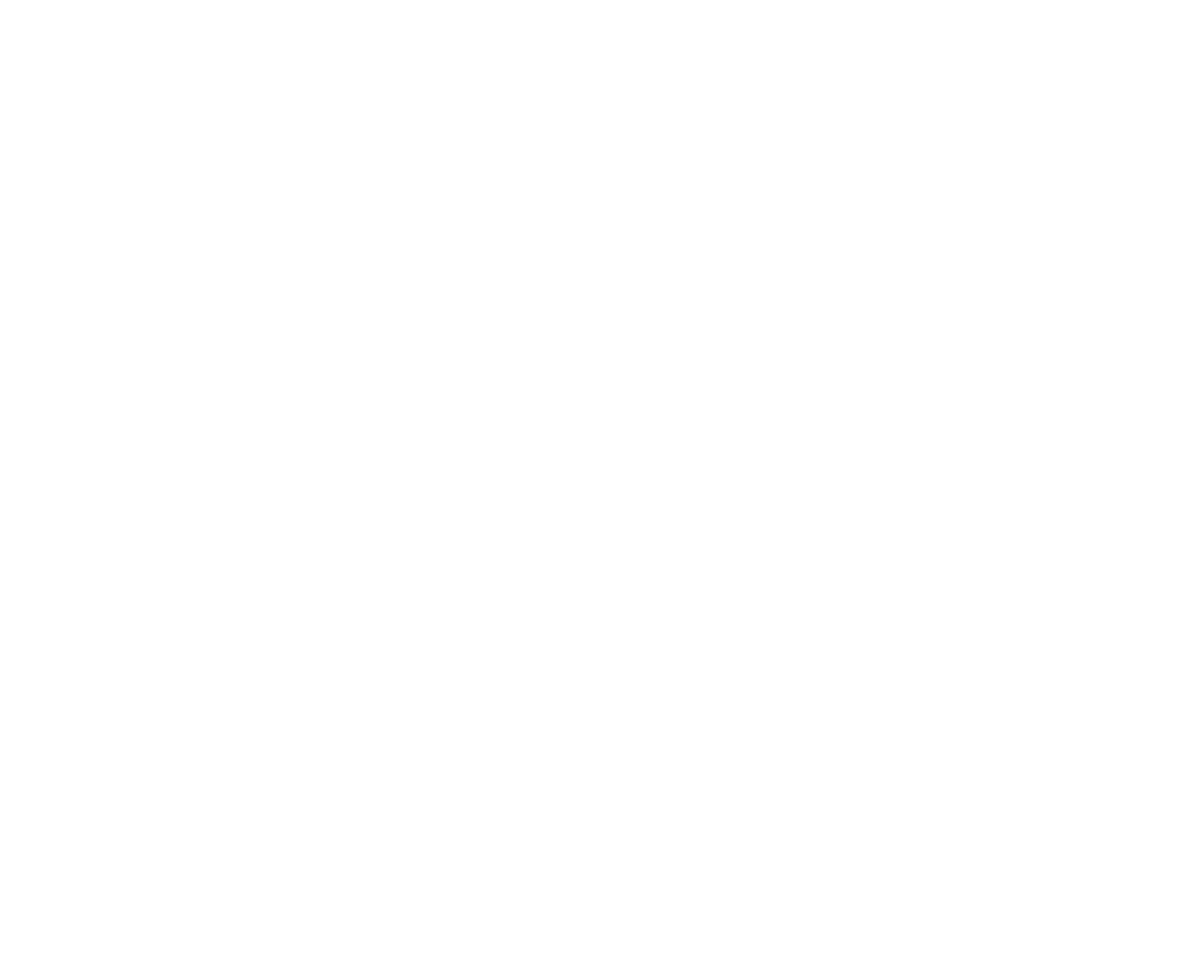
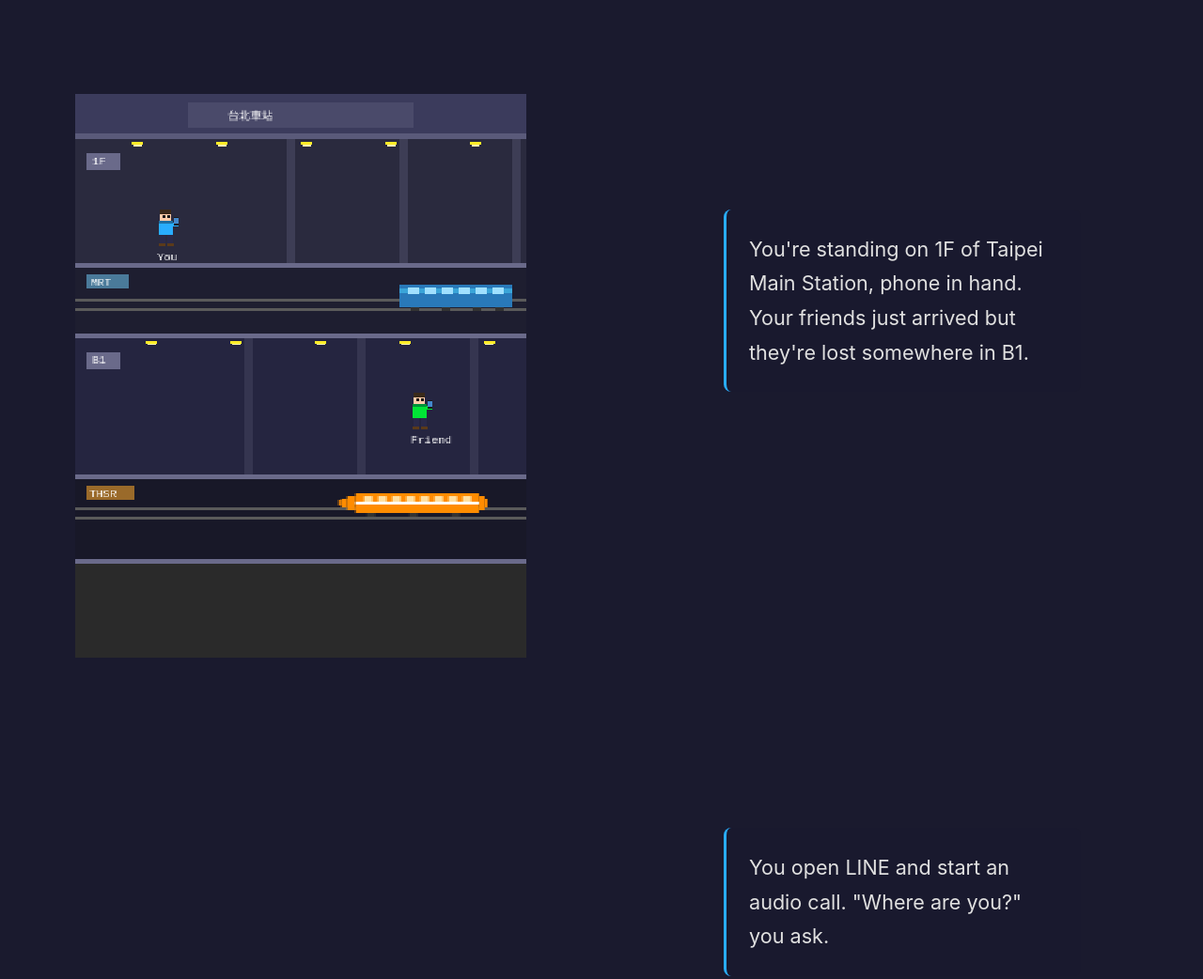
Before and after one commit to crcolab/netOutageExplained, a website built with Vite: page index.html in a window 1280 px wide. Shown: the top 1042 px of the page at 94% size. Before the commit the page ends 800 px from the top, so only its background shows below. Built offline with nearby package versions, Linux system fonts and the light colour scheme.

Commit message:
Add interactive scroll section and animation for Taipei Main Station

```diff
--- a/index.html
+++ b/index.html
@@ -7,7 +7,33 @@
     <title>When the Internet Goes Dark — Network Outages Explained</title>
   </head>
   <body>
-    <div id="app"></div>
+    <div id="app">
+      <section class="scroll-section" id="naive-model">
+        <div class="scroll-graphic">
+          <canvas id="station-canvas"></canvas>
+        </div>
+        <div class="scroll-steps">
+          <div class="step" data-step="0">
+            <p>You're standing on 1F of Taipei Main Station, phone in hand. Your friends just arrived but they're lost somewhere in B1.</p>
+          </div>
+          <div class="step" data-step="1">
+            <p>You open LINE and start an audio call. "Where are you?" you ask.</p>
+          </div>
+          <div class="step" data-step="2">
+            <p>Your voice becomes tiny packets of data leaving your phone...</p>
+          </div>
+          <div class="step" data-step="3">
+            <p>The packets float through the station, traveling from 1F down to B1...</p>
+          </div>
+          <div class="step" data-step="4">
+            <p>"I'm near the Breeze food court!" your friend replies. The packets made it.</p>
+          </div>
+          <div class="step" data-step="5">
+            <p>Simple, right? Your voice just floated through the air to their phone. ...except that's NOT how it works at all.</p>
+          </div>
+        </div>
+      </section>
+    </div>
     <script type="module" src="/src/main.ts"></script>
   </body>
 </html>
--- /dev/null
+++ b/src/animations/taipeiStation.ts
@@ -0,0 +1,368 @@
+// ── Utilities ──
+
+function clamp(v: number, min: number, max: number): number {
+  return v < min ? min : v > max ? max : v;
+}
+
+function lerp(a: number, b: number, t: number): number {
+  return a + (b - a) * t;
+}
+
+function mapRange(v: number, inMin: number, inMax: number, outMin: number, outMax: number): number {
+  const t = clamp((v - inMin) / (inMax - inMin), 0, 1);
+  return lerp(outMin, outMax, t);
+}
+
+interface Point { x: number; y: number }
+
+function interpolatePath(path: Point[], t: number): Point {
+  if (t <= 0) return path[0];
+  if (t >= 1) return path[path.length - 1];
+  const total = path.length - 1;
+  const segment = t * total;
+  const i = Math.floor(segment);
+  const frac = segment - i;
+  return {
+    x: lerp(path[i].x, path[i + 1].x, frac),
+    y: lerp(path[i].y, path[i + 1].y, frac),
+  };
+}
+
+// ── Constants ──
+
+const W = 320;
+const H = 400;
+
+const PACKET_COLORS = ['#ff004d', '#29adff', '#00e436', '#ffec27', '#ff77a8'];
+const NUM_PACKETS = 5;
+const PACKET_SPREAD = 0.07;
+
+const PACKET_PATH: Point[] = [
+  { x: 68, y: 88 },   // Your phone
+  { x: 68, y: 55 },   // float up
+  { x: 120, y: 38 },  // toward ceiling
+  { x: 200, y: 38 },  // across ceiling
+  { x: 248, y: 55 },  // descend
+  { x: 248, y: 130 }, // through MRT area
+  { x: 248, y: 180 }, // through floor
+  { x: 248, y: 218 }, // Friend's phone
+];
+
+// ── Scene Class ──
+
+export class TaipeiStationScene {
+  private ctx: CanvasRenderingContext2D;
+
+  constructor(canvas: HTMLCanvasElement) {
+    this.ctx = canvas.getContext('2d')!;
+    canvas.width = W;
+    canvas.height = H;
+    this.ctx.imageSmoothingEnabled = false;
+  }
+
+  resize() {
+    // Internal resolution stays fixed; CSS handles display size
+    this.ctx.imageSmoothingEnabled = false;
+  }
+
+  render(progress: number, timestamp?: number) {
+    const ctx = this.ctx;
+    ctx.clearRect(0, 0, W, H);
+
+    this.drawBuilding(ctx);
+    this.drawTrains(ctx, timestamp ?? Date.now());
+    this.drawCharacter(ctx, 60, 82, 'You', { body: '#29adff', dark: '#1d6fa5' });
+    this.drawCharacter(ctx, 240, 212, 'Friend', { body: '#00e436', dark: '#00913a' });
+    this.drawPhoneGlow(ctx, progress);
+    this.drawPackets(ctx, progress);
+
+    if (progress > 0.85) {
+      this.drawDimOverlay(ctx, mapRange(progress, 0.85, 1, 0, 0.45));
+    }
+  }
+
+  // ── Building ──
+
+  private drawBuilding(ctx: CanvasRenderingContext2D) {
+    // Sky
+    ctx.fillStyle = '#3b3b5c';
+    ctx.fillRect(0, 0, W, 30);
+
+    // Roof line
+    ctx.fillStyle = '#5a5a7a';
+    ctx.fillRect(0, 28, W, 4);
+
+    // Station sign background
+    ctx.fillStyle = '#4a4a6a';
+    ctx.fillRect(80, 6, 160, 18);
+    ctx.fillStyle = '#ffffff';
+    this.drawText(ctx, '台北車站', 108, 12);
+
+    // 1F area
+    ctx.fillStyle = '#2a2a3e';
+    ctx.fillRect(0, 32, W, 88);
+
+    // 1F label
+    ctx.fillStyle = '#6a6a8a';
+    ctx.fillRect(8, 42, 24, 12);
+    ctx.fillStyle = '#ffffff';
+    this.drawText(ctx, '1F', 12, 44);
+
+    // Ceiling lights on 1F
+    for (let lx = 40; lx < W; lx += 60) {
+      ctx.fillStyle = '#ffec27';
+      ctx.fillRect(lx, 34, 8, 2);
+      ctx.fillStyle = '#fff8b0';
+      ctx.fillRect(lx + 1, 36, 6, 1);
+    }
+
+    // Pillars on 1F
+    for (let px = 150; px < W; px += 80) {
+      ctx.fillStyle = '#3d3d55';
+      ctx.fillRect(px, 32, 6, 88);
+    }
+
+    // Floor divider 1F → MRT tracks
+    ctx.fillStyle = '#6a6a8a';
+    ctx.fillRect(0, 120, W, 3);
+
+    // MRT track area
+    ctx.fillStyle = '#1e1e30';
+    ctx.fillRect(0, 123, W, 47);
+
+    // Rails
+    ctx.fillStyle = '#5a5a5a';
+    ctx.fillRect(0, 145, W, 2);
+    ctx.fillRect(0, 152, W, 2);
+
+    // MRT label
+    ctx.fillStyle = '#4a7a9a';
+    ctx.fillRect(8, 128, 30, 10);
+    ctx.fillStyle = '#ffffff';
+    this.drawText(ctx, 'MRT', 11, 130);
+
+    // Floor divider MRT → B1
+    ctx.fillStyle = '#6a6a8a';
+    ctx.fillRect(0, 170, W, 3);
+
+    // B1 area
+    ctx.fillStyle = '#252540';
+    ctx.fillRect(0, 173, W, 97);
+
+    // B1 label
+    ctx.fillStyle = '#6a6a8a';
+    ctx.fillRect(8, 183, 24, 12);
+    ctx.fillStyle = '#ffffff';
+    this.drawText(ctx, 'B1', 12, 185);
+
+    // Ceiling lights on B1
+    for (let lx = 50; lx < W; lx += 60) {
+      ctx.fillStyle = '#ffec27';
+      ctx.fillRect(lx, 175, 8, 2);
+      ctx.fillStyle = '#fff8b0';
+      ctx.fillRect(lx + 1, 177, 6, 1);
+    }
+
+    // Pillars on B1
+    for (let px = 120; px < W; px += 80) {
+      ctx.fillStyle = '#353550';
+      ctx.fillRect(px, 173, 6, 97);
+    }
+
+    // Floor divider B1 → THSR
+    ctx.fillStyle = '#6a6a8a';
+    ctx.fillRect(0, 270, W, 3);
+
+    // THSR track area
+    ctx.fillStyle = '#181828';
+    ctx.fillRect(0, 273, W, 57);
+
+    // Rails
+    ctx.fillStyle = '#5a5a5a';
+    ctx.fillRect(0, 293, W, 2);
+    ctx.fillRect(0, 300, W, 2);
+
+    // THSR label
+    ctx.fillStyle = '#9a6a2a';
+    ctx.fillRect(8, 278, 34, 10);
+    ctx.fillStyle = '#ffffff';
+    this.drawText(ctx, 'THSR', 10, 280);
+
+    // Ground
+    ctx.fillStyle = '#6a6a8a';
+    ctx.fillRect(0, 330, W, 3);
+    ctx.fillStyle = '#2a2a2a';
+    ctx.fillRect(0, 333, W, H - 333);
+  }
+
+  // ── Trains ──
+
+  private drawTrains(ctx: CanvasRenderingContext2D, timestamp: number) {
+    // MRT train: right to left, loops every 4 seconds
+    const mrtCycle = (timestamp % 4000) / 4000;
+    const mrtX = lerp(W + 20, -100, mrtCycle);
+    this.drawMRTTrain(ctx, mrtX, 135);
+
+    // THSR train: left to right, loops every 3 seconds (faster!)
+    const thsrCycle = (timestamp % 3000) / 3000;
+    const thsrX = lerp(-120, W + 20, thsrCycle);
+    this.drawTHSRTrain(ctx, thsrX, 283);
+  }
+
+  private drawMRTTrain(ctx: CanvasRenderingContext2D, x: number, y: number) {
+    // Boxy MRT train ~80px wide, 16px tall
+    // Body
+    ctx.fillStyle = '#2979b9';
+    ctx.fillRect(x, y, 80, 16);
+    // Stripe
+    ctx.fillStyle = '#3aa5d9';
+    ctx.fillRect(x, y + 3, 80, 3);
+    // Windows
+    ctx.fillStyle = '#a0e0ff';
+    for (let wx = x + 6; wx < x + 76; wx += 12) {
+      ctx.fillRect(wx, y + 2, 8, 5);
+    }
+    // Wheels
+    ctx.fillStyle = '#333333';
+    ctx.fillRect(x + 8, y + 16, 6, 3);
+    ctx.fillRect(x + 30, y + 16, 6, 3);
+    ctx.fillRect(x + 52, y + 16, 6, 3);
+    ctx.fillRect(x + 68, y + 16, 6, 3);
+  }
+
+  private drawTHSRTrain(ctx: CanvasRenderingContext2D, x: number, y: number) {
+    // Pointed-nose bullet train ~100px wide, 14px tall
+    // Body
+    ctx.fillStyle = '#ff8c00';
+    ctx.fillRect(x + 12, y, 88, 14);
+    // Pointed nose (left)
+    ctx.fillStyle = '#ff8c00';
+    ctx.fillRect(x + 6, y + 2, 6, 10);
+    ctx.fillRect(x + 2, y + 4, 4, 6);
+    ctx.fillRect(x, y + 5, 2, 4);
+    // Tail (right)
+    ctx.fillRect(x + 100, y + 2, 4, 10);
+    ctx.fillRect(x + 104, y + 4, 2, 6);
+    // Stripe
+    ctx.fillStyle = '#ffffff';
+    ctx.fillRect(x + 12, y + 6, 88, 2);
+    // Windows
+    ctx.fillStyle = '#ffe0a0';
+    for (let wx = x + 18; wx < x + 96; wx += 10) {
+      ctx.fillRect(wx, y + 2, 6, 4);
+    }
+    // Wheels
+    ctx.fillStyle = '#333333';
+    ctx.fillRect(x + 20, y + 14, 6, 3);
+    ctx.fillRect(x + 50, y + 14, 6, 3);
+    ctx.fillRect(x + 80, y + 14, 6, 3);
+  }
+
+  // ── Characters ──
+
+  private drawCharacter(
+    ctx: CanvasRenderingContext2D,
+    x: number, y: number,
+    label: string,
+    palette: { body: string; dark: string }
+  ) {
+    // Head (skin)
+    ctx.fillStyle = '#ffccaa';
+    ctx.fillRect(x, y, 8, 8);
+    // Hair
+    ctx.fillStyle = '#3a2a1a';
+    ctx.fillRect(x, y, 8, 3);
+    // Eyes
+    ctx.fillStyle = '#1a1a1a';
+    ctx.fillRect(x + 2, y + 4, 2, 2);
+    ctx.fillRect(x + 5, y + 4, 2, 2);
+
+    // Body
+    ctx.fillStyle = palette.body;
+    ctx.fillRect(x - 1, y + 8, 10, 10);
+    ctx.fillStyle = palette.dark;
+    ctx.fillRect(x - 1, y + 8, 10, 2);
+
+    // Arm holding phone (right side)
+    ctx.fillStyle = palette.body;
+    ctx.fillRect(x + 9, y + 9, 4, 3);
+    // Phone
+    ctx.fillStyle = '#1a1a1a';
+    ctx.fillRect(x + 10, y + 5, 3, 6);
+    ctx.fillStyle = '#4488cc';
+    ctx.fillRect(x + 10, y + 6, 3, 4);
+
+    // Legs
+    ctx.fillStyle = '#2a2a4a';
+    ctx.fillRect(x, y + 18, 4, 6);
+    ctx.fillRect(x + 5, y + 18, 4, 6);
+
+    // Shoes
+    ctx.fillStyle = '#5a3a1a';
+    ctx.fillRect(x - 1, y + 24, 5, 2);
+    ctx.fillRect(x + 5, y + 24, 5, 2);
+
+    // Label
+    ctx.fillStyle = '#ffffff';
+    this.drawText(ctx, label, x - 2, y + 30);
+  }
+
+  // ── Phone glow ──
+
+  private drawPhoneGlow(ctx: CanvasRenderingContext2D, progress: number) {
+    if (progress < 0.1) return;
+    const glow = mapRange(progress, 0.1, 0.2, 0, 1);
+    const alpha = clamp(glow, 0, 1) * 0.6;
+    ctx.fillStyle = `rgba(68, 136, 204, ${alpha})`;
+    // Your phone glow
+    ctx.fillRect(68, 87, 7, 8);
+    // Friend phone glow
+    if (progress > 0.65) {
+      const fAlpha = mapRange(progress, 0.65, 0.75, 0, 0.6);
+      ctx.fillStyle = `rgba(68, 136, 204, ${fAlpha})`;
+      ctx.fillRect(248, 217, 7, 8);
+    }
+  }
+
+  // ── Packets ──
+
+  private drawPackets(ctx: CanvasRenderingContext2D, progress: number) {
+    if (progress < 0.15) return;
+
+    for (let i = 0; i < NUM_PACKETS; i++) {
+      const packetT = mapRange(progress, 0.15, 0.75, 0, 1) - i * PACKET_SPREAD;
+      if (packetT < 0 || packetT > 1) continue;
+      const pos = interpolatePath(PACKET_PATH, packetT);
+      const color = PACKET_COLORS[i % PACKET_COLORS.length];
+
+      // Packet body
+      ctx.fillStyle = color;
+      ctx.fillRect(Math.round(pos.x), Math.round(pos.y), 4, 4);
+      // Highlight pixel
+      ctx.fillStyle = '#ffffff';
+      ctx.fillRect(Math.round(pos.x), Math.round(pos.y), 1, 1);
+    }
+  }
+
+  // ── Dim overlay ──
+
+  private drawDimOverlay(ctx: CanvasRenderingContext2D, alpha: number) {
+    ctx.fillStyle = `rgba(10, 10, 20, ${clamp(alpha, 0, 0.45)})`;
+    ctx.fillRect(0, 0, W, H);
+
+    if (alpha > 0.2) {
+      ctx.fillStyle = `rgba(255, 0, 77, ${mapRange(alpha, 0.2, 0.45, 0, 1)})`;
+      this.drawText(ctx, '...or is it?', 120, 190);
+    }
+  }
+
+  // ── Pixel text (using canvas built-in at low res = pixelated) ──
+
+  private drawText(ctx: CanvasRenderingContext2D, text: string, x: number, y: number) {
+    ctx.save();
+    ctx.font = '8px monospace';
+    ctx.textBaseline = 'top';
+    ctx.fillText(text, x, y);
+    ctx.restore();
+  }
+}
--- a/src/main.ts
+++ b/src/main.ts
@@ -1,3 +1,46 @@
-import './style.css'
+import './style.css';
+import { TaipeiStationScene } from './animations/taipeiStation';
 
-console.log('netOutageExplained loaded')
+const canvas = document.getElementById('station-canvas') as HTMLCanvasElement;
+const section = document.getElementById('naive-model')!;
+const steps = document.querySelectorAll<HTMLElement>('.step');
+
+const scene = new TaipeiStationScene(canvas);
+
+// ── Scroll progress ──
+
+let currentProgress = 0;
+
+function updateProgress() {
+  const rect = section.getBoundingClientRect();
+  const scrollable = rect.height - window.innerHeight;
+  if (scrollable <= 0) return;
+  currentProgress = Math.max(0, Math.min(1, -rect.top / scrollable));
+}
+
+// ── Render loop ──
+
+function tick(timestamp: number) {
+  updateProgress();
+  scene.render(currentProgress, timestamp);
+  requestAnimationFrame(tick);
+}
+requestAnimationFrame(tick);
+
+// ── Intersection Observer for step highlights ──
+
+const observer = new IntersectionObserver(
+  (entries) => {
+    entries.forEach((e) => {
+      e.target.classList.toggle('is-active', e.isIntersecting);
+    });
+  },
+  { threshold: 0.5 }
+);
+
+steps.forEach((step) => observer.observe(step));
+
+// ── Resize ──
+
+window.addEventListener('resize', () => scene.resize());
+scene.resize();
--- a/src/style.css
+++ b/src/style.css
@@ -15,10 +15,94 @@ body {
   font-family: -apple-system, BlinkMacSystemFont, 'Segoe UI', Roboto, Oxygen,
     Ubuntu, Cantarell, 'Open Sans', 'Helvetica Neue', sans-serif;
   color: #1a1a1a;
-  background: #fff;
+  background: #1a1a2e;
   line-height: 1.6;
 }
 
 #app {
   width: 100%;
 }
+
+/* ── Scroll-section layout ── */
+
+.scroll-section {
+  display: grid;
+  grid-template-columns: 1fr 1fr;
+  position: relative;
+}
+
+.scroll-graphic {
+  position: sticky;
+  top: 0;
+  height: 100vh;
+  display: flex;
+  align-items: center;
+  justify-content: center;
+  background: #1a1a2e;
+}
+
+.scroll-graphic canvas {
+  width: 100%;
+  max-width: 480px;
+  height: auto;
+  image-rendering: pixelated;
+  image-rendering: crisp-edges;
+}
+
+.scroll-steps {
+  position: relative;
+  z-index: 1;
+}
+
+.step {
+  min-height: 80vh;
+  display: flex;
+  align-items: center;
+  justify-content: center;
+  padding: 2rem;
+  opacity: 0.15;
+  transition: opacity 0.5s ease;
+}
+
+.step.is-active {
+  opacity: 1;
+}
+
+.step p {
+  font-size: 1.35rem;
+  max-width: 380px;
+  color: #e0e0e0;
+  background: rgba(26, 26, 46, 0.85);
+  border-radius: 8px;
+  padding: 1.5rem;
+  border-left: 3px solid #29adff;
+  line-height: 1.7;
+}
+
+/* ── Mobile (< 768px) ── */
+
+@media (max-width: 767px) {
+  .scroll-section {
+    grid-template-columns: 1fr;
+  }
+
+  .scroll-graphic {
+    height: 40vh;
+    position: sticky;
+    top: 0;
+    z-index: 2;
+  }
+
+  .scroll-graphic canvas {
+    max-width: 320px;
+  }
+
+  .step {
+    min-height: 60vh;
+  }
+
+  .step p {
+    font-size: 1.1rem;
+    padding: 1rem;
+  }
+}
```
